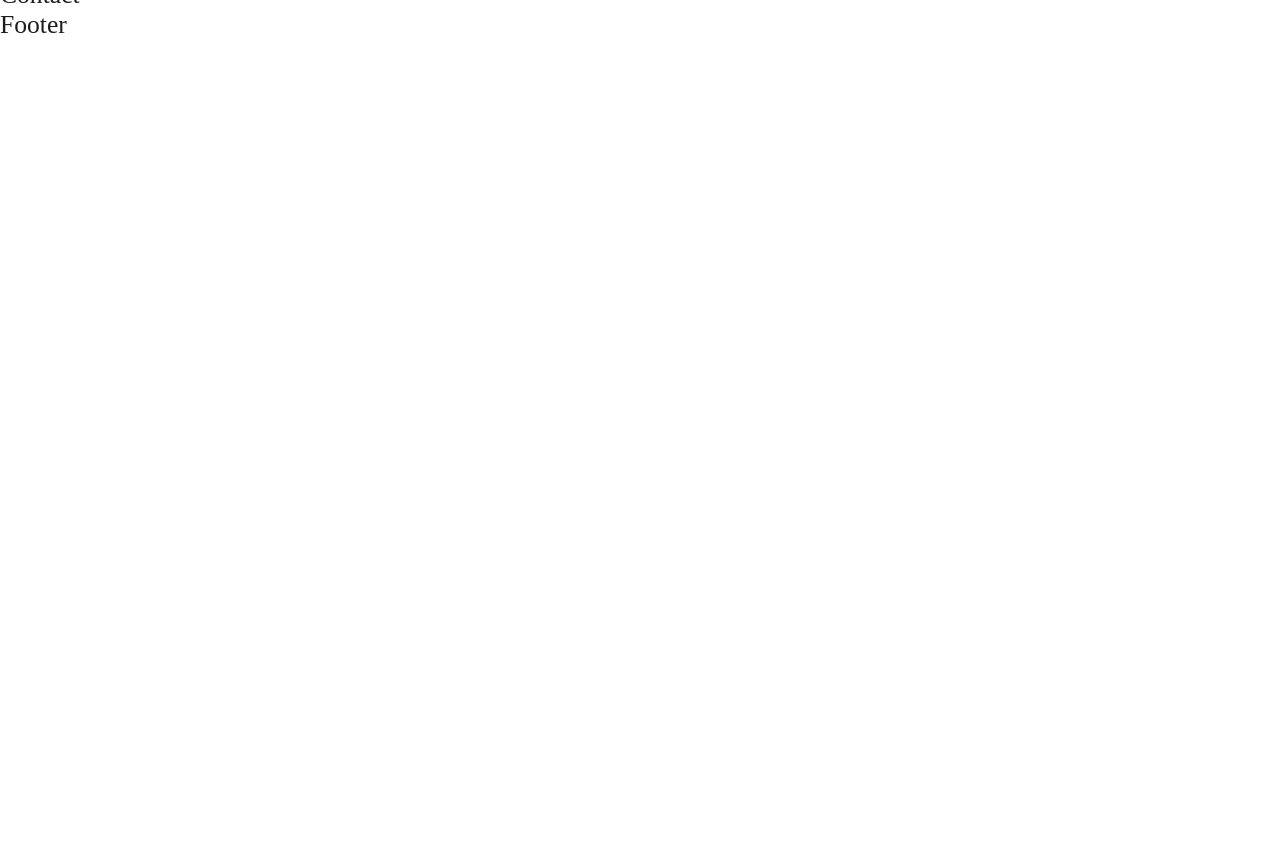
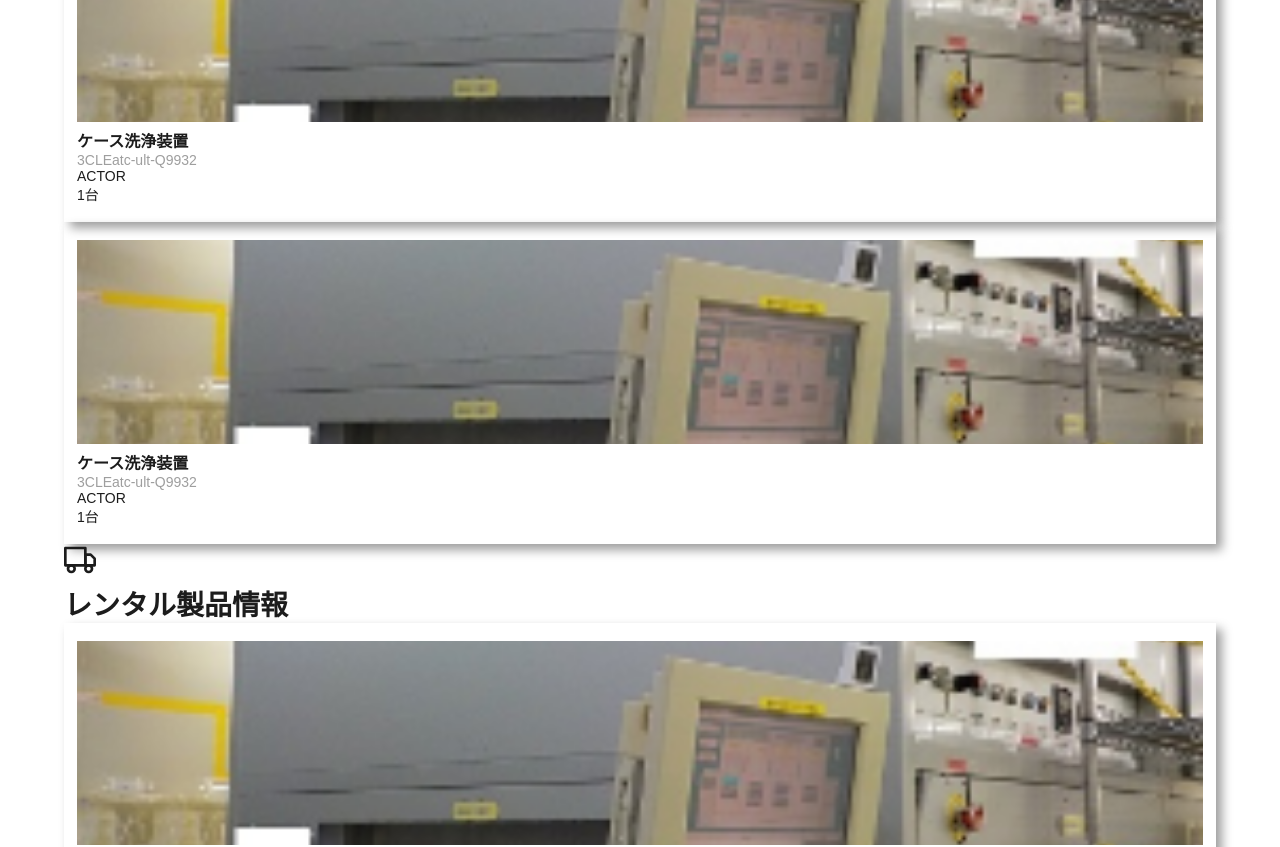
Before and after one commit to satoshi-create/TTC_re, a Next.js app: page / in a window 1280 px wide. Shown: the part 2280-3127 px from the top of the page. Before the commit the page ends 2320 px from the top, so only its background shows below. Built offline with nearby package versions, Linux system fonts and the light colour scheme.

Commit message:
・Productsコンポーネントにテキストスタイルを追加 ・libにproductsデータを追加

```diff
--- a/components/Products.js
+++ b/components/Products.js
@@ -4,36 +4,47 @@ import Title from "./Title";
 import { ShoppingCart, ShoppingBag, Truck } from "react-feather";
 import Image from "next/image";
 import Link from "next/link";
+import products from "../libs/products";
 const Products = () => {
   return (
     <section className="parts-grid section-padding">
       <Title title={"Products"} />
       <section className={styles.sale}>
+        {products.map((item, i) => {
+          const { name, icon, productItems } = item;
+          return (
+            <React.Fragment key={i}>
               <div className={styles.productsTitle}>
-          <i>
-            <ShoppingCart />
-          </i>
-          <h3>販売製品情報</h3>
+                <i>{icon}</i>
+                <h3>{name}</h3>
               </div>
               <div className={styles.cards}>
-          <div className={styles.card}>
-            <Link href={"/"}>
+                {productItems.map((item, i) => {
+                  const { src, name, path, id, merker, number } = item;
+                  return (
+                    <div className={styles.card} key={i}>
+                      <Link href={path}>
                         <figure>
                           <Image
-                  src="/products_thumb.png"
+                            src={src}
                             width={266}
                             height={204}
                             className={styles.heroImg}
                             alt="hero-image"
                           />
                         </figure>
-              <p className={styles.name}>ケース洗浄装置</p>
-              <p className={styles.id}>3CLEatc-ult-Q9932</p>
-              <p className={styles.merker}>ACTOR</p>
-              <p className={styles.number}>1台</p>
+                        <p className={styles.name}>{name}</p>
+                        <p className={styles.id}>{id}</p>
+                        <p className={styles.merker}>{merker}</p>
+                        <p className={styles.number}>{number}</p>
                       </Link>
                     </div>
+                  );
+                })}
               </div>
+            </React.Fragment>
+          );
+        })}
       </section>
     </section>
   );
--- /dev/null
+++ b/libs/products.js
@@ -0,0 +1,95 @@
+import { ShoppingCart, ShoppingBag, Truck } from "react-feather";
+const products = [
+  {
+    name: "販売製品情報",
+    icon: <ShoppingCart />,
+    productItems: [
+      {
+        src: "/products_thumb.png",
+        name: "ケース洗浄装置",
+        path: "/",
+        id: "3CLEatc-ult-Q9932",
+        merker: "ACTOR",
+        number: "1台",
+      },
+      {
+        src: "/products_thumb.png",
+        name: "ケース洗浄装置",
+        path: "/",
+        id: "3CLEatc-ult-Q9932",
+        merker: "ACTOR",
+        number: "1台",
+      },
+      {
+        src: "/products_thumb.png",
+        name: "ケース洗浄装置",
+        path: "/",
+        id: "3CLEatc-ult-Q9932",
+        merker: "ACTOR",
+        number: "1台",
+      },
+    ],
+  },
+  {
+    name: "レンタル製品情報",
+    icon: <Truck />,
+    productItems: [
+      {
+        src: "/products_thumb.png",
+        name: "ケース洗浄装置",
+        path: "/",
+        id: "3CLEatc-ult-Q9932",
+        merker: "ACTOR",
+        number: "1台",
+      },
+      {
+        src: "/products_thumb.png",
+        name: "ケース洗浄装置",
+        path: "/",
+        id: "3CLEatc-ult-Q9932",
+        merker: "ACTOR",
+        number: "1台",
+      },
+      {
+        src: "/products_thumb.png",
+        name: "ケース洗浄装置",
+        path: "/",
+        id: "3CLEatc-ult-Q9932",
+        merker: "ACTOR",
+        number: "1台",
+      },
+    ],
+  },
+  {
+    name: "買取製品情報",
+    icon: <ShoppingBag />,
+    productItems: [
+      {
+        src: "/products_thumb.png",
+        name: "ケース洗浄装置",
+        path: "/",
+        id: "3CLEatc-ult-Q9932",
+        merker: "ACTOR",
+        number: "1台",
+      },
+      {
+        src: "/products_thumb.png",
+        name: "ケース洗浄装置",
+        path: "/",
+        id: "3CLEatc-ult-Q9932",
+        merker: "ACTOR",
+        number: "1台",
+      },
+      {
+        src: "/products_thumb.png",
+        name: "ケース洗浄装置",
+        path: "/",
+        id: "3CLEatc-ult-Q9932",
+        merker: "ACTOR",
+        number: "1台",
+      },
+    ],
+  },
+];
+
+export default products;
```
Lines whose indentation alone changed are shown as unchanged.
